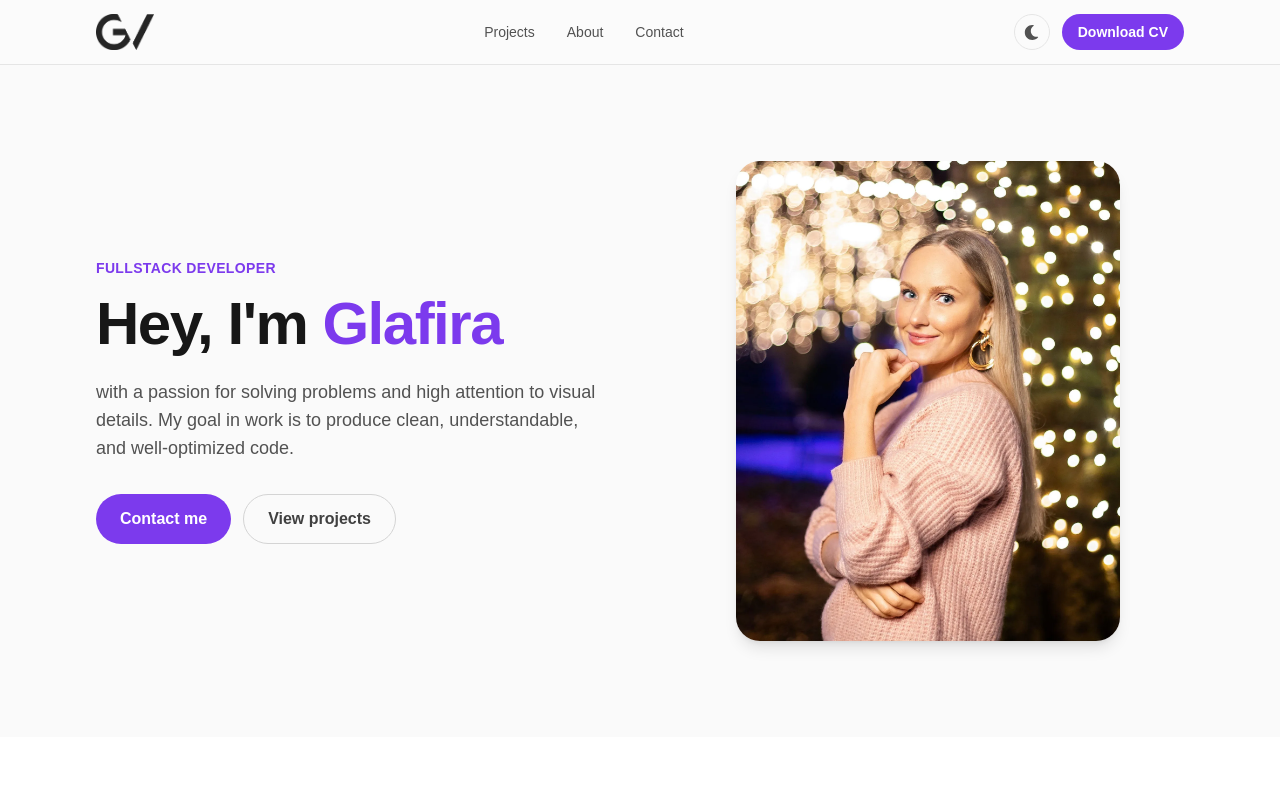
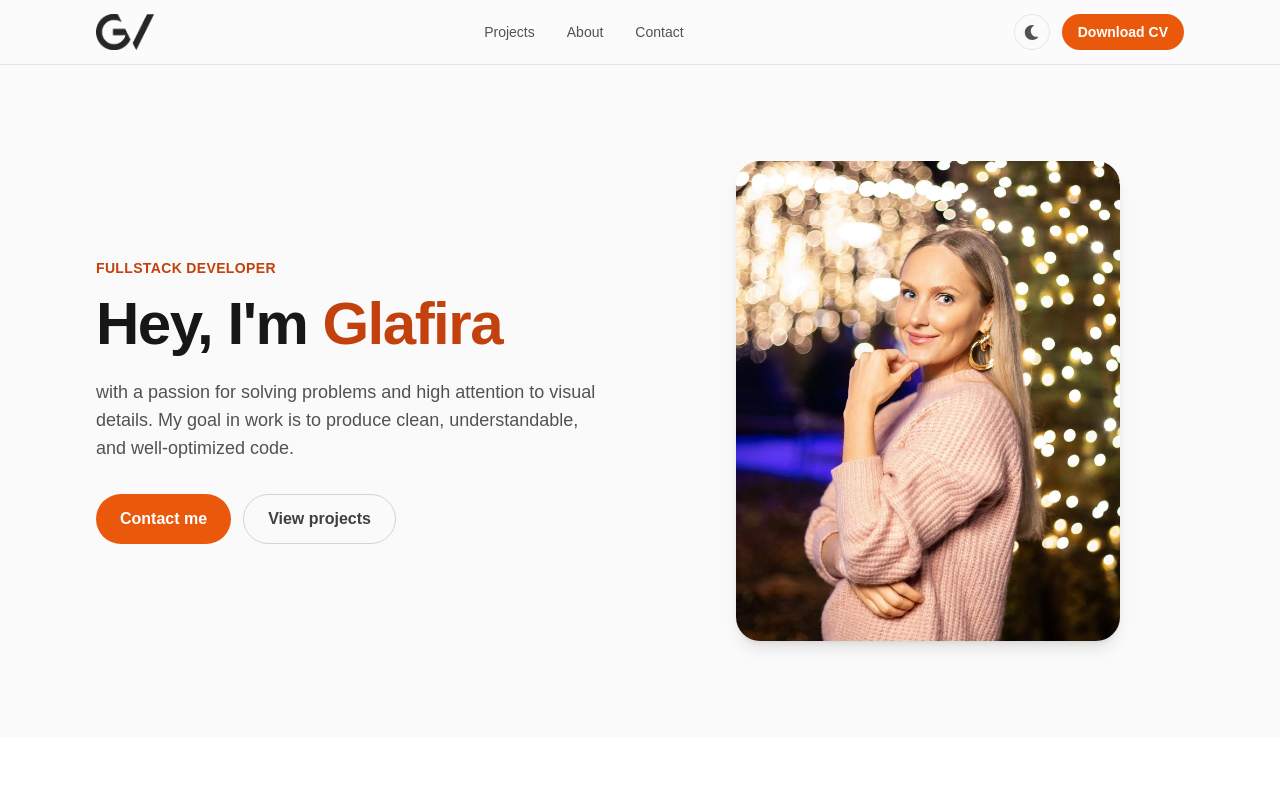
Before and after one commit to glafver/portfolio, a React (Vite) app: page / in a window 1280 px wide. Shown: the top 800 px of the page. Built offline with nearby package versions, Linux system fonts and the light colour scheme; no server answers; the database is empty.

Commit message:
Switch accent to warm terracotta/orange to match photography

```diff
--- a/src/components/Hero.tsx
+++ b/src/components/Hero.tsx
@@ -15,12 +15,12 @@ const Hero: React.FC = () => {
 
             <div className="max-w-6xl mx-auto px-6 lg:px-8 py-16 lg:py-24 flex flex-col lg:flex-row items-center gap-12 lg:gap-16">
                 <div className="lg:w-1/2 text-center lg:text-left">
-                    <p className="text-violet-600 dark:text-violet-400 font-semibold mb-4 text-sm tracking-wide uppercase">
+                    <p className="text-orange-700 dark:text-orange-400 font-semibold mb-4 text-sm tracking-wide uppercase">
                         Fullstack Developer
                     </p>
                     <h1 className="font-display text-4xl sm:text-5xl lg:text-6xl font-semibold tracking-tight text-neutral-900 dark:text-white leading-[1.1]">
                         Hey, I&apos;m{' '}
-                        <span className="text-violet-600 dark:text-violet-400">{content['hero.name']}</span>
+                        <span className="text-orange-700 dark:text-orange-400">{content['hero.name']}</span>
                     </h1>
                     <p className="mt-6 text-lg text-neutral-600 dark:text-neutral-400 max-w-xl mx-auto lg:mx-0">
                         {content['hero.subtitle']}
@@ -28,13 +28,13 @@ const Hero: React.FC = () => {
                     <div className="mt-8 flex flex-wrap justify-center lg:justify-start gap-3">
                         <button
                             onClick={() => { handleOpen(); }}
-                            className="bg-violet-600 hover:bg-violet-500 text-white font-semibold px-6 py-3 rounded-full transition"
+                            className="bg-orange-600 hover:bg-orange-500 text-white font-semibold px-6 py-3 rounded-full transition"
                         >
                             Contact me
                         </button>
                         <a
                             href="#projects"
-                            className="border border-neutral-300 dark:border-neutral-700 text-neutral-700 dark:text-neutral-200 font-semibold px-6 py-3 rounded-full hover:border-violet-600 hover:text-violet-600 dark:hover:text-violet-400 transition"
+                            className="border border-neutral-300 dark:border-neutral-700 text-neutral-700 dark:text-neutral-200 font-semibold px-6 py-3 rounded-full hover:border-orange-600 hover:text-orange-700 dark:hover:text-orange-400 transition"
                         >
                             View projects
                         </a>
--- a/src/components/Navbar.tsx
+++ b/src/components/Navbar.tsx
@@ -8,7 +8,7 @@ const Navbar: React.FC = () => {
     const content = useSiteContent();
 
     const linkClass =
-        'text-sm font-medium text-neutral-600 dark:text-neutral-300 hover:text-violet-600 dark:hover:text-violet-400 transition';
+        'text-sm font-medium text-neutral-600 dark:text-neutral-300 hover:text-orange-700 dark:hover:text-orange-400 transition';
 
     return (
         <nav className="sticky top-0 z-40 bg-neutral-50/80 dark:bg-neutral-900/80 backdrop-blur border-b border-neutral-200 dark:border-neutral-800">
@@ -32,7 +32,7 @@ const Navbar: React.FC = () => {
                     <a
                         href={content['cv.url']}
                         download
-                        className="bg-violet-600 hover:bg-violet-500 text-white text-sm font-semibold px-4 py-2 rounded-full transition"
+                        className="bg-orange-600 hover:bg-orange-500 text-white text-sm font-semibold px-4 py-2 rounded-full transition"
                     >
                         Download CV
                     </a>
```
